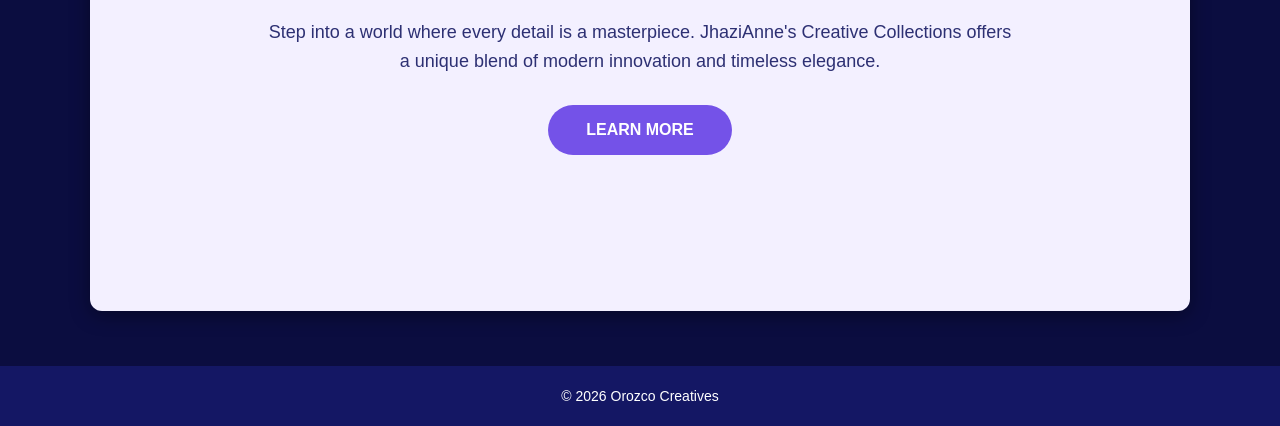
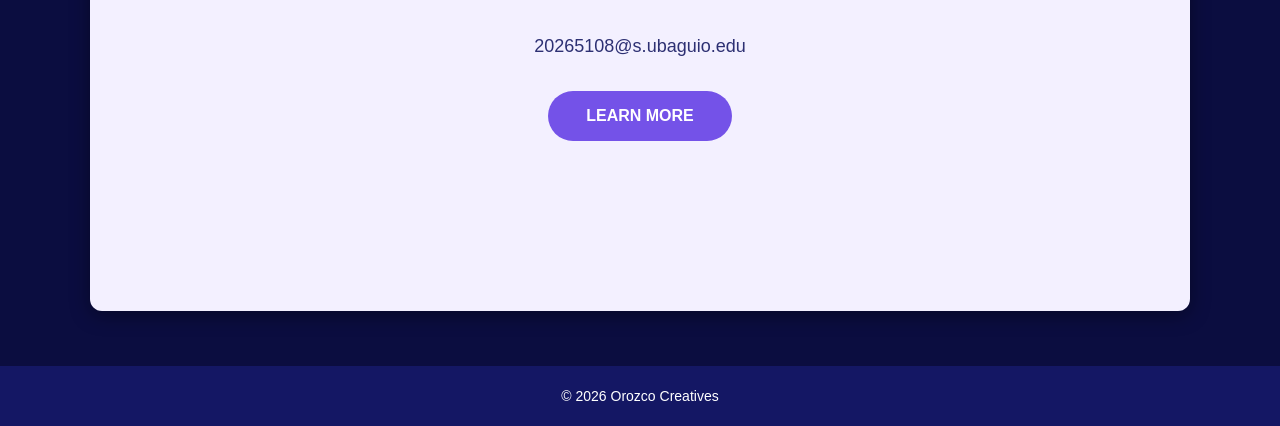
Before and after one commit to OrozcoJohnv/Mid_Term, a plain HTML site: page contact.html in a window 1280 px wide. Shown: the part 484-910 px from the top of the page. Drawn offline with Linux system fonts and the light colour scheme.

Commit message:
my fifth commit

```diff
--- a/contact.html
+++ b/contact.html
@@ -38,7 +38,6 @@
             height: 55px;
             border-radius: 50%;
             border: 3px solid #7452e8;
-            /* Accent color matching logo bars */
             object-fit: cover;
         }
 
@@ -196,9 +195,7 @@
 
 
             <p class="description">
-                Step into a world where every detail is a masterpiece.
-                JhaziAnne's Creative Collections offers a unique blend
-                of modern innovation and timeless elegance.
+                20265108@s.ubaguio.edu
             </p>
 
 
```
Also changed, not shown: about.html (+0 -1 lines), gallery.html (+0 -1 lines), index.html (+0 -3 lines).
